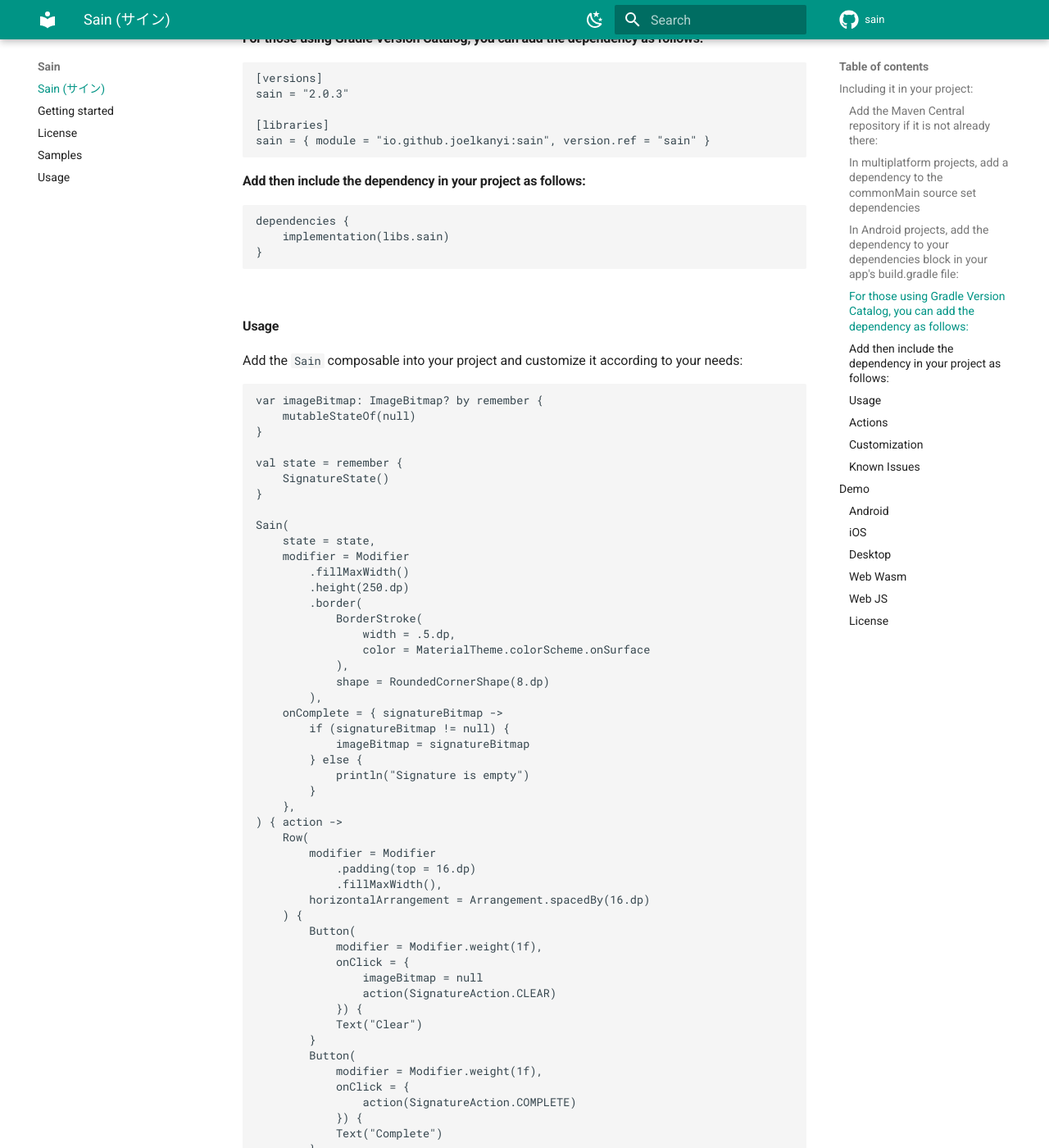
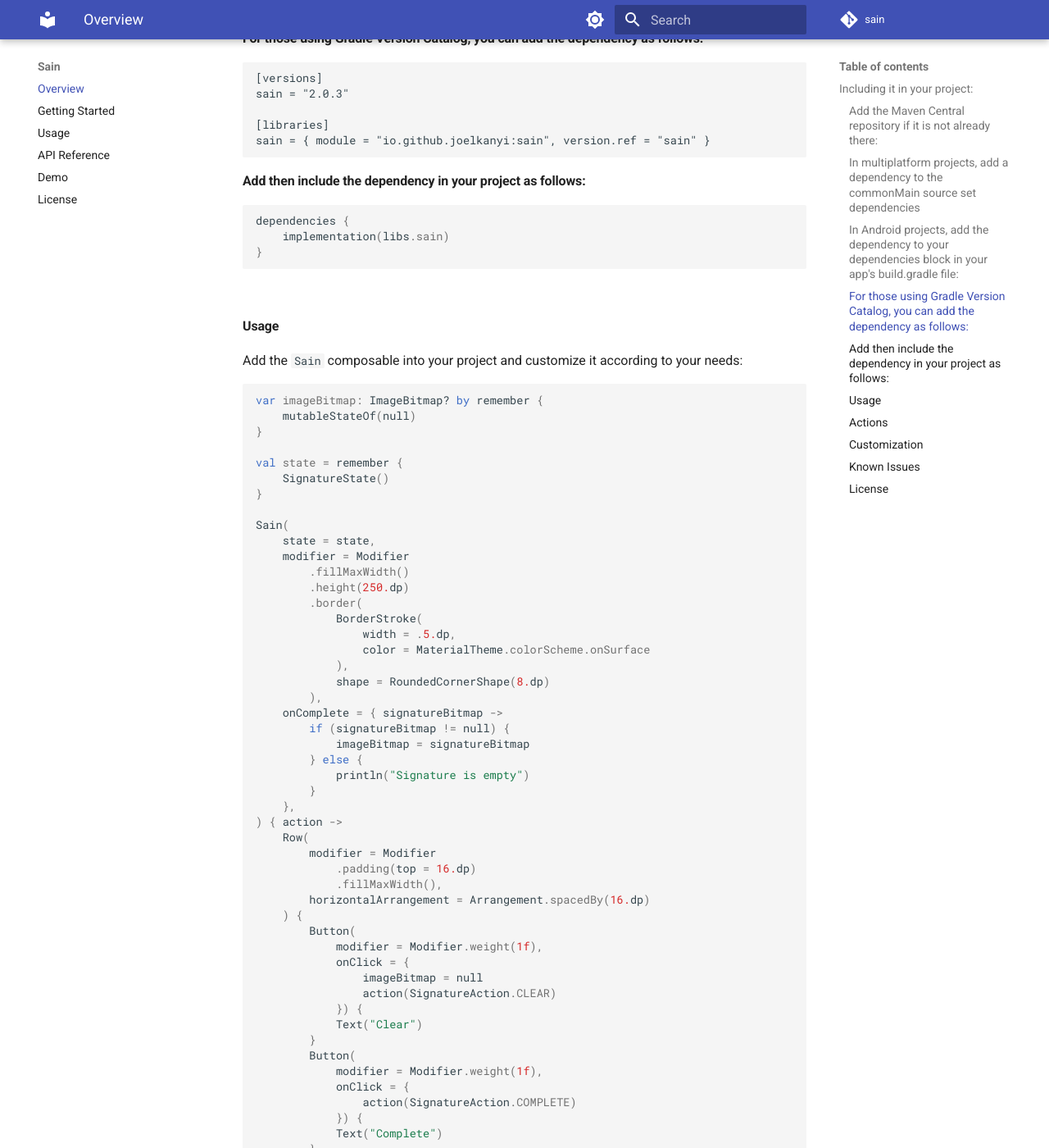
Before and after one commit to joelkanyi/sain, an MkDocs documentation site: the page built from docs/index.md, in a window 1280 px wide and 1400 px high, scrolled down 863 px. Shown: the whole window at 82% size. Built offline with MkDocs 1.6.1 and Material for MkDocs 9.7.7, drawn with Linux system fonts in a browser that asks for light colours; comment, search, counter and statistics services are not loaded; some of the changed text lies outside the part shown.

Commit message:
update mkdocs.yml

````diff
--- a/docs/index.md
+++ b/docs/index.md
@@ -128,26 +128,6 @@
 
 </br>
 
-### Demo
-##### Android
-![type:video](../assets/android_demo.gif)
-</br>
-
-##### iOS
-![type:video](../assets/ios_demo.gif)
-</br>
-
-##### Desktop
-![type:video](../assets/desktop_demo.gif)
-</br>
-
-##### Web Wasm
-![type:video](../assets/demo_web_wasm.gif)
-</br>
-
-##### Web JS
-![type:video](../assets/web_js_demo.gif)
-</br>
 
 #### License
 ```xml
--- a/mkdocs.yml
+++ b/mkdocs.yml
@@ -9,62 +9,46 @@
 docs_dir: docs
 remote_branch: gh-pages
 
+nav:
+  - 'Overview': index.md
+  - 'Getting Started': get-started.md
+  - 'Usage': usage.md
+  - 'API Reference': site/api
+  - 'Demo': samples.md
+  - 'License': license.md
+
 theme:
-  name: material
-  features:
-    - navigation.expand
-  icon:
-    repo: fontawesome/brands/github
+  name: 'material'
+  language: 'en'
   palette:
+    # Palette toggle for light mode
     - scheme: default
       media: "(prefers-color-scheme: light)"
-      primary: 'teal'
-      accent: 'teal'
       toggle:
-        icon: material/weather-night
+        icon: material/brightness-7
         name: Switch to dark mode
+
+    # Palette toggle for dark mode
     - scheme: slate
       media: "(prefers-color-scheme: dark)"
-      primary: 'light blue'
-      accent: 'light blue'
       toggle:
-        icon: material/weather-sunny
+        icon: material/brightness-4
         name: Switch to light mode
 
-  plugins:
-    - macros # for variables like git.tag (requires mkdocs-macros-plugin)
-    - search
+plugins:
+  - search
 
-  markdown_extensions:
-    - admonition # for info/warn/tip sections
-    - attr_list # for anchors in definition lists
-    - def_list # for definition lists (stomp config)
-    - footnotes
-    - toc:
-        permalink: true
-    - pymdownx.emoji
-    - pymdownx.highlight
-    - pymdownx.superfences
-    - pymdownx.tabbed
-
-  nav:
-#    - 'Overview': index.md
-    - 'Getting Started': getting-started.md
-    - 'Usage': usage.md
-    - 'API Reference': api/
-    - 'Samples': samples.md
-#    - 'License': license.md
-
-  extra:
-    social:
-      - icon: fontawesome/brands/twitter
-        link: https://twitter.com/_joelkanyi
-        name: "Joel on Twitter"
-    versions:
-      jackson: 2.17.1
-      ktor: 2.3.11
-      kotlinxSerialization: 1.6.3
-      moshi: 1.15.1
-      tyrus: 2.1.5
-
-  copyright: Copyright &copy; 2023 - 2024 Joel Kanyi
+# Extensions
+markdown_extensions:
+  - admonition
+  - attr_list
+  - codehilite:
+      guess_lang: false
+  - footnotes
+  - toc:
+      permalink: true
+  - pymdownx.betterem
+  - pymdownx.superfences
+  - pymdownx.tabbed
+  - pymdownx.details
+  - pymdownx.tilde
````
Also changed, not shown: docs/get-started.md (renamed from docs/getting-started.md).
